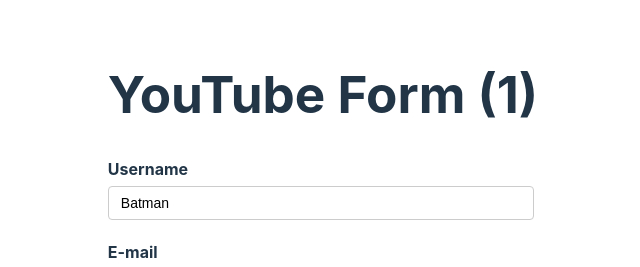
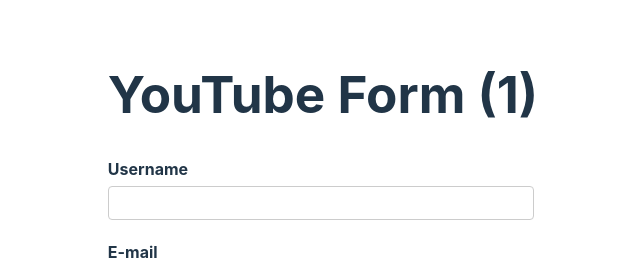
Before and after one commit to Sene68/react-hook-form, a React (Vite) app: page / in a window 1280 px wide. Shown: the top 267 px of the page, without its empty margins (317-957 px from the left). Built offline with nearby package versions, Linux system fonts and the light colour scheme; no server answers.

Commit message:
load saved data

```diff
--- a/src/components/YouTubeForm.tsx
+++ b/src/components/YouTubeForm.tsx
@@ -12,10 +12,14 @@
 export const YouTubeForm = () => {
 
     const form = useForm<FormValues>({
-        defaultValues: {
-            username: "Batman",
-            email: "",
-            channel: "",
+        defaultValues: async () => {
+            const response = await fetch("https://jsonplaceholder.typicode.com/users/1")
+            const data = await response.json()
+            return {
+                username: "Batman",
+                email: data.email,
+                channel: ""
+            }
         },
     })
     const { register, control, handleSubmit, formState } = form
```
